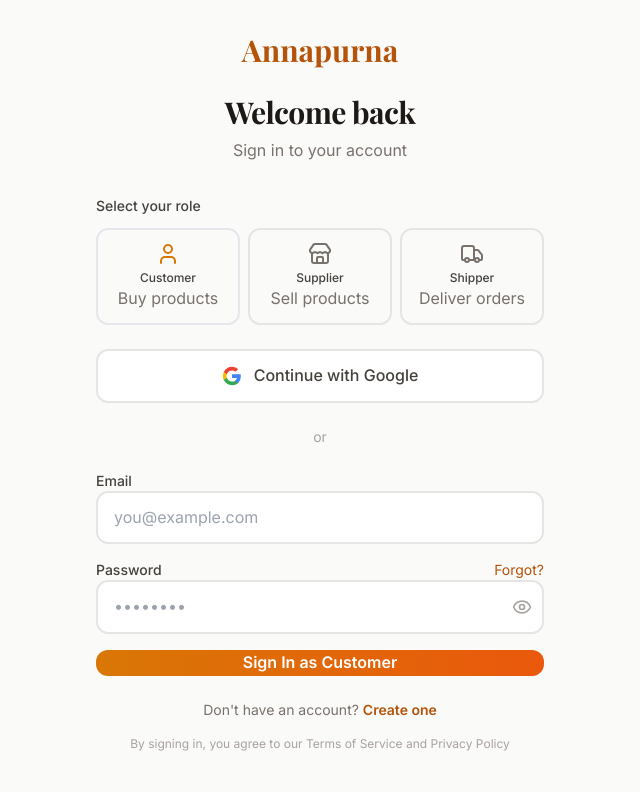
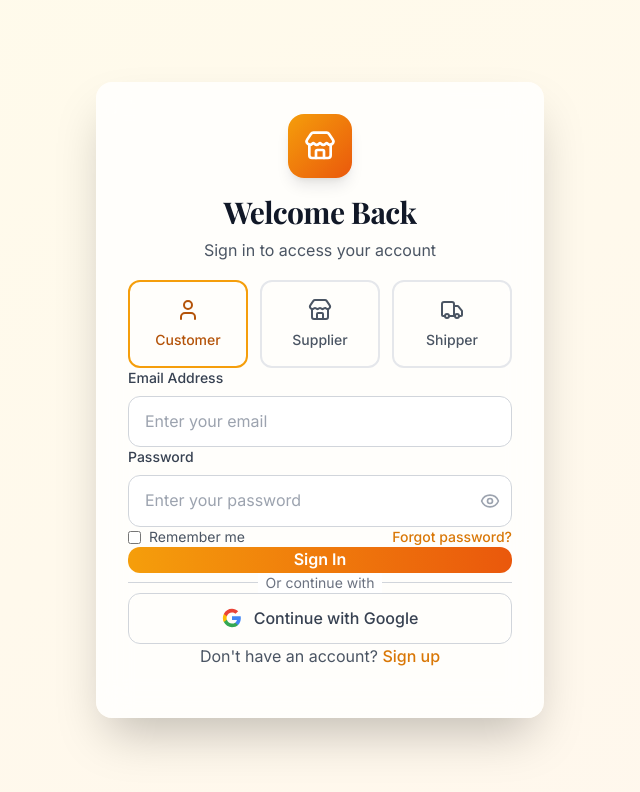
Before and after one commit to SachinKumarRua2023/annapurna-platform, a Next.js app in the folder frontend/: page /login in a window 1280 px wide. Shown: the top 792 px of the page, without its empty margins (320-960 px from the left). Built offline with nearby package versions, Linux system fonts and the light colour scheme; no server answers.

Commit message:
Fix deployment errors: add Suspense boundary to login page, remove duplicate code

```diff
--- a/frontend/app/(auth)/login/page.tsx
+++ b/frontend/app/(auth)/login/page.tsx
@@ -1,6 +1,6 @@
 'use client'
 // Enhanced Login Page with Role Selection
-import { useState, useEffect } from 'react'
+import { useState, useEffect, Suspense } from 'react'
 import Link from 'next/link'
 import { useRouter, useSearchParams } from 'next/navigation'
 import { useAuthStore } from '@/store/authStore'
@@ -10,7 +10,8 @@
 
 type UserRole = 'customer' | 'supplier' | 'shipper'
 
-export default function LoginPage() {
+// Inner component that uses useSearchParams
+function LoginForm() {
   const router = useRouter()
   const searchParams = useSearchParams()
   const redirectUrl = searchParams.get('redirect')
@@ -62,102 +63,126 @@
             router.push('/')
         }
       }
-    } catch (err: any) {
-      toast.error(err.response?.data?.non_field_errors?.[0] || 'Login failed. Check credentials.')
+    } catch (error) {
+      toast.error('Login failed. Please check your credentials.')
     }
   }
 
   const handleGoogleLogin = async () => {
     try {
       await loginWithGoogle()
-      toast.success('Welcome!')
+      toast.success('Logged in with Google!')
       router.push('/')
-    } catch (err: any) {
-      toast.error('Google login failed')
+    } catch (error) {
+      toast.error('Google login failed.')
     }
   }
 
-  const roleOptions = [
-    { id: 'customer', label: 'Customer', icon: User, desc: 'Buy products' },
-    { id: 'supplier', label: 'Supplier', icon: Store, desc: 'Sell products' },
-    { id: 'shipper', label: 'Shipper', icon: Truck, desc: 'Deliver orders' },
-  ] as const
+  return (
+    <div className="min-h-screen flex items-center justify-center px-4">
+      <div className="max-w-md w-full space-y-8 bg-white/80 backdrop-blur-lg p-8 rounded-2xl shadow-2xl">
+        {/* Header */}
+        <div className="text-center">
+          <div className="w-16 h-16 bg-gradient-to-br from-amber-500 to-orange-600 rounded-2xl flex items-center justify-center mx-auto mb-4 shadow-lg">
+            <Store className="w-8 h-8 text-white" />
+          </div>
+          <h2 className="text-3xl font-bold text-gray-900">Welcome Back</h2>
+          <p className="text-gray-600 mt-2">Sign in to access your account</p>
+        </div>
 
-  return (
-    <div className="min-h-screen flex bg-stone-50">
-      {/* Left panel */}
-      <div className="hidden lg:flex flex-1 bg-gradient-to-br from-green-900 to-green-700 items-center justify-center p-16 relative overflow-hidden">
-        <div className="absolute inset-0 opacity-10">
-          <div className="absolute top-20 left-20 w-64 h-64 rounded-full bg-amber-400" />
-          <div className="absolute bottom-20 right-20 w-96 h-96 rounded-full bg-amber-300" />
+        {/* Role Selection */}
+        <div className="grid grid-cols-3 gap-3">
+          {[
+            { id: 'customer', label: 'Customer', icon: User },
+            { id: 'supplier', label: 'Supplier', icon: Store },
+            { id: 'shipper', label: 'Shipper', icon: Truck },
+          ].map((role) => (
+            <button
+              key={role.id}
+              onClick={() => setSelectedRole(role.id as UserRole)}
+              className={`flex flex-col items-center gap-2 p-4 rounded-xl border-2 transition-all ${
+                selectedRole === role.id
+                  ? 'border-amber-500 bg-amber-50 text-amber-700'
+                  : 'border-gray-200 hover:border-gray-300 text-gray-600'
+              }`}
+            >
+              <role.icon className="w-6 h-6" />
+              <span className="text-sm font-medium">{role.label}</span>
+            </button>
+          ))}
         </div>
-        <div className="relative text-center text-white">
-          <div className="text-8xl mb-6">🌾</div>
-          <h2 className="text-4xl font-bold mb-4" style={{ fontFamily: 'Playfair Display' }}>
-            Annapurna
-          </h2>
-          <p className="text-green-200 text-lg max-w-xs">
-            Your trusted partner for global trade
-          </p>
-          <div className="mt-8 flex gap-4 justify-center">
-            <div className="text-center">
-              <div className="text-3xl font-bold text-amber-400">150+</div>
-              <div className="text-sm text-green-200">Countries</div>
+
+        {/* Login Form */}
+        <form onSubmit={handleSubmit} className="space-y-6">
+          <div>
+            <label className="block text-sm font-medium text-gray-700 mb-2">
+              Email Address
+            </label>
+            <input
+              type="email"
+              value={email}
+              onChange={(e) => setEmail(e.target.value)}
+              className="w-full px-4 py-3 border border-gray-300 rounded-xl focus:ring-2 focus:ring-amber-500 focus:border-transparent transition-all"
+              placeholder="Enter your email"
+              required
+            />
           </div>
-            <div className="text-center">
-              <div className="text-3xl font-bold text-amber-400">50K+</div>
-              <div className="text-sm text-green-200">Products</div>
-            </div>
-            <div className="text-center">
-              <div className="text-3xl font-bold text-amber-400">10K+</div>
-              <div className="text-sm text-green-200">Suppliers</div>
-            </div>
-          </div>
+
+          <div>
+            <label className="block text-sm font-medium text-gray-700 mb-2">
+              Password
+            </label>
+            <div className="relative">
+              <input
+                type={showPw ? 'text' : 'password'}
+                value={password}
+                onChange={(e) => setPassword(e.target.value)}
+                className="w-full px-4 py-3 border border-gray-300 rounded-xl focus:ring-2 focus:ring-amber-500 focus:border-transparent transition-all"
+                placeholder="Enter your password"
+                required
+              />
+              <button
+                type="button"
+                onClick={() => setShowPw(!showPw)}
+                className="absolute right-3 top-1/2 -translate-y-1/2 text-gray-400 hover:text-gray-600"
+              >
+                {showPw ? <EyeOff className="w-5 h-5" /> : <Eye className="w-5 h-5" />}
+              </button>
             </div>
           </div>
 
-      {/* Right panel */}
-      <div className="flex-1 flex items-center justify-center p-8 overflow-y-auto">
-        <div className="w-full max-w-md">
-          <div className="text-center mb-8">
-            <Link href="/" className="inline-block mb-6 lg:hidden">
-              <span className="text-3xl font-bold text-amber-700" style={{ fontFamily: 'Playfair Display' }}>Annapurna</span>
+          <div className="flex items-center justify-between text-sm">
+            <label className="flex items-center gap-2">
+              <input type="checkbox" className="rounded border-gray-300 text-amber-600 focus:ring-amber-500" />
+              <span className="text-gray-600">Remember me</span>
+            </label>
+            <Link href="/forgot-password" className="text-amber-600 hover:text-amber-700 font-medium">
+              Forgot password?
             </Link>
-            <h1 className="text-3xl font-bold text-stone-900 mb-2">Welcome back</h1>
-            <p className="text-stone-500">Sign in to your account</p>
           </div>
 
-          {/* Role Selection */}
-          <div className="mb-6">
-            <label className="block text-sm font-medium text-stone-700 mb-3">Select your role</label>
-            <div className="grid grid-cols-3 gap-2">
-              {roleOptions.map((role) => {
-                const Icon = role.icon
-                return (
           <button
-                    key={role.id}
-                    type="button"
-                    onClick={() => setSelectedRole(role.id)}
-                    className={`p-3 rounded-xl border-2 transition-all text-center ${
-                      selectedRole === role.id
-                        ? 'border-amber-600 bg-amber-50'
-                        : 'border-stone-200 hover:border-amber-300'
-                    }`}
+            type="submit"
+            disabled={isLoading}
+            className="w-full bg-gradient-to-r from-amber-500 to-orange-600 text-white py-3.5 rounded-xl font-semibold hover:shadow-lg hover:scale-[1.02] transition-all disabled:opacity-50 disabled:cursor-not-allowed"
           >
-                    <Icon className={`w-6 h-6 mx-auto mb-1 ${selectedRole === role.id ? 'text-amber-600' : 'text-stone-500'}`} />
-                    <div className="text-xs font-medium text-stone-700">{role.label}</div>
-                    <div className="text-[10px] text-stone-500">{role.desc}</div>
+            {isLoading ? 'Signing in...' : 'Sign In'}
           </button>
-                )
-              })}
+        </form>
+
+        {/* Google Login */}
+        <div className="relative">
+          <div className="absolute inset-0 flex items-center">
+            <div className="w-full border-t border-gray-300" />
+          </div>
+          <div className="relative flex justify-center text-sm">
+            <span className="px-2 bg-white text-gray-500">Or continue with</span>
           </div>
         </div>
 
-          {/* Google OAuth */}
         <button
           onClick={handleGoogleLogin}
-            disabled={isLoading}
-            className="w-full flex items-center justify-center gap-3 border-2 border-stone-200 bg-white hover:bg-stone-50 text-stone-700 font-medium py-3 rounded-xl transition-all mb-6 disabled:opacity-50"
+          className="w-full flex items-center justify-center gap-3 px-4 py-3 border border-gray-300 rounded-xl hover:bg-gray-50 transition-colors"
         >
           <svg className="w-5 h-5" viewBox="0 0 24 24">
             <path fill="#4285F4" d="M22.56 12.25c0-.78-.07-1.53-.2-2.25H12v4.26h5.92c-.26 1.37-1.04 2.53-2.21 3.31v2.77h3.57c2.08-1.92 3.28-4.74 3.28-8.09z"/>
@@ -165,71 +190,30 @@
             <path fill="#FBBC05" d="M5.84 14.09c-.22-.66-.35-1.36-.35-2.09s.13-1.43.35-2.09V7.07H2.18C1.43 8.55 1 10.22 1 12s.43 3.45 1.18 4.93l2.85-2.22.81-.62z"/>
             <path fill="#EA4335" d="M12 5.38c1.62 0 3.06.56 4.21 1.64l3.15-3.15C17.45 2.09 14.97 1 12 1 7.7 1 3.99 3.47 2.18 7.07l3.66 2.84c.87-2.6 3.3-4.53 6.16-4.53z"/>
           </svg>
-            Continue with Google
+          <span className="font-medium text-gray-700">Continue with Google</span>
         </button>
 
-          <div className="flex items-center gap-3 mb-6">
-            <div className="flex-1 h-px bg-stone-200" />
-            <span className="text-stone-400 text-sm">or</span>
-            <div className="flex-1 h-px bg-stone-200" />
-          </div>
-
-          <form onSubmit={handleSubmit} className="space-y-4">
-            <div>
-              <label className="block text-sm font-medium text-stone-700 mb-1.5">Email</label>
-              <input
-                type="email"
-                required
-                value={email}
-                onChange={e => setEmail(e.target.value)}
-                className="w-full px-4 py-3 rounded-xl border-2 border-stone-200 focus:border-amber-600 focus:outline-none transition-colors"
-                placeholder="you@example.com"
-              />
-            </div>
-
-            <div>
-              <div className="flex justify-between mb-1.5">
-                <label className="text-sm font-medium text-stone-700">Password</label>
-                <Link href="/forgot-password" className="text-sm text-amber-700 hover:underline">Forgot?</Link>
-              </div>
-              <div className="relative">
-                <input
-                  type={showPw ? 'text' : 'password'}
-                  required
-                  value={password}
-                  onChange={e => setPassword(e.target.value)}
-                  className="w-full px-4 py-3 rounded-xl border-2 border-stone-200 focus:border-amber-600 focus:outline-none transition-colors pr-11"
-                  placeholder="••••••••"
-                />
-                <button
-                  type="button"
-                  onClick={() => setShowPw(!showPw)}
-                  className="absolute right-3 top-1/2 -translate-y-1/2 text-stone-400 hover:text-stone-600"
-                >
-                  {showPw ? <EyeOff className="w-5 h-5" /> : <Eye className="w-5 h-5" />}
-                </button>
-              </div>
-            </div>
-
-            <button
-              type="submit"
-              disabled={isLoading}
-              className="w-full bg-gradient-to-r from-amber-600 to-orange-600 hover:from-amber-700 hover:to-orange-700 text-white font-semibold py-3.5 rounded-xl transition-all disabled:opacity-50"
-            >
-              {isLoading ? 'Signing in...' : `Sign In as ${selectedRole.charAt(0).toUpperCase() + selectedRole.slice(1)}`}
-            </button>
-          </form>
-
-          <p className="text-center text-stone-500 text-sm mt-6">
-            Don't have an account?{' '}
-            <Link href="/register" className="text-amber-700 font-semibold hover:underline">Create one</Link>
+        {/* Sign Up Link */}
+        <p className="text-center text-gray-600">
+          Don&apos;t have an account?{' '}
+          <Link href="/register" className="text-amber-600 hover:text-amber-700 font-medium">
+            Sign up
+          </Link>
         </p>
-
-          <p className="text-center text-stone-400 text-xs mt-4">
-            By signing in, you agree to our Terms of Service and Privacy Policy
-          </p>
-        </div>
       </div>
     </div>
   )
 }
+
+// Main export with Suspense wrapper
+export default function LoginPage() {
+  return (
+    <Suspense fallback={
+      <div className="min-h-screen flex items-center justify-center">
+        <div className="animate-spin rounded-full h-12 w-12 border-b-2 border-amber-600"></div>
+      </div>
+    }>
+      <LoginForm />
+    </Suspense>
+  )
+}
```
Also changed, not shown: frontend/app/(store)/cart/page.tsx (+136 -89 lines), 1 other file (tests, documents, lock files or other folders). Lines whose indentation alone changed are shown as unchanged.
